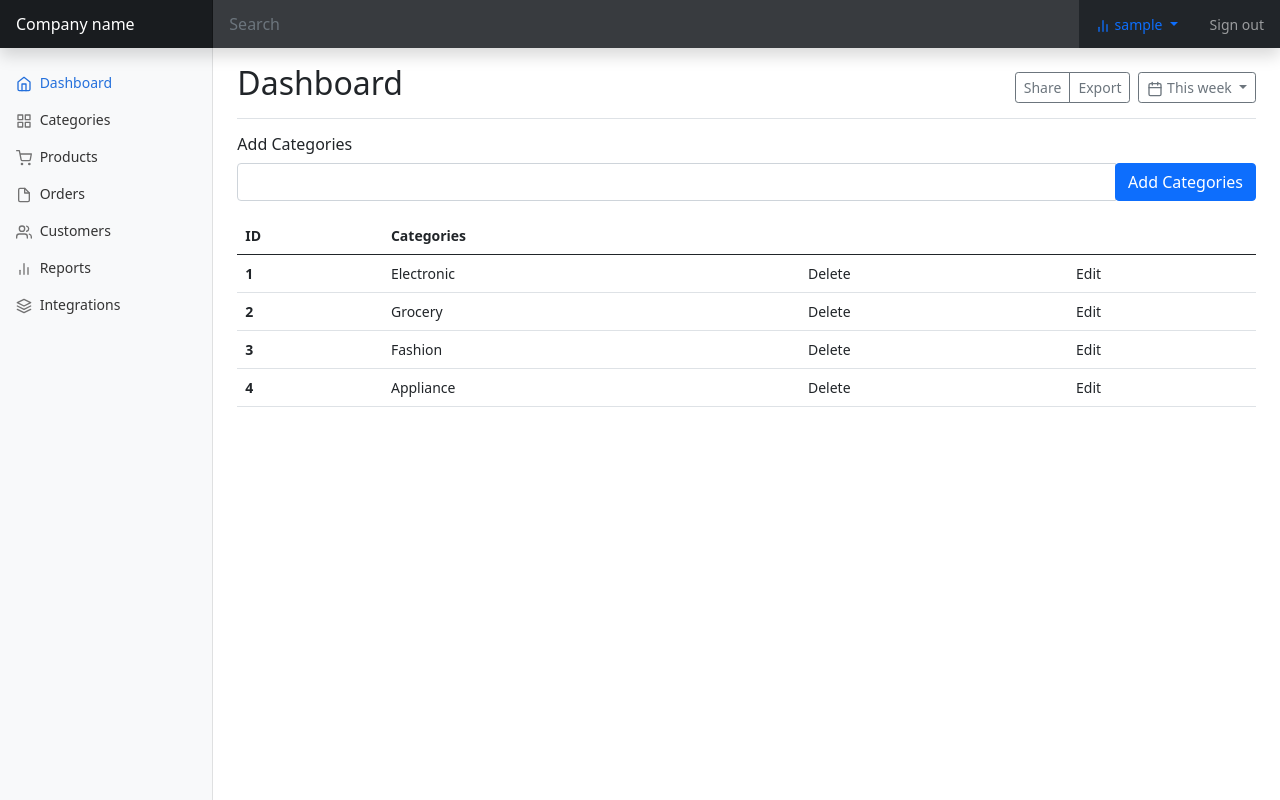
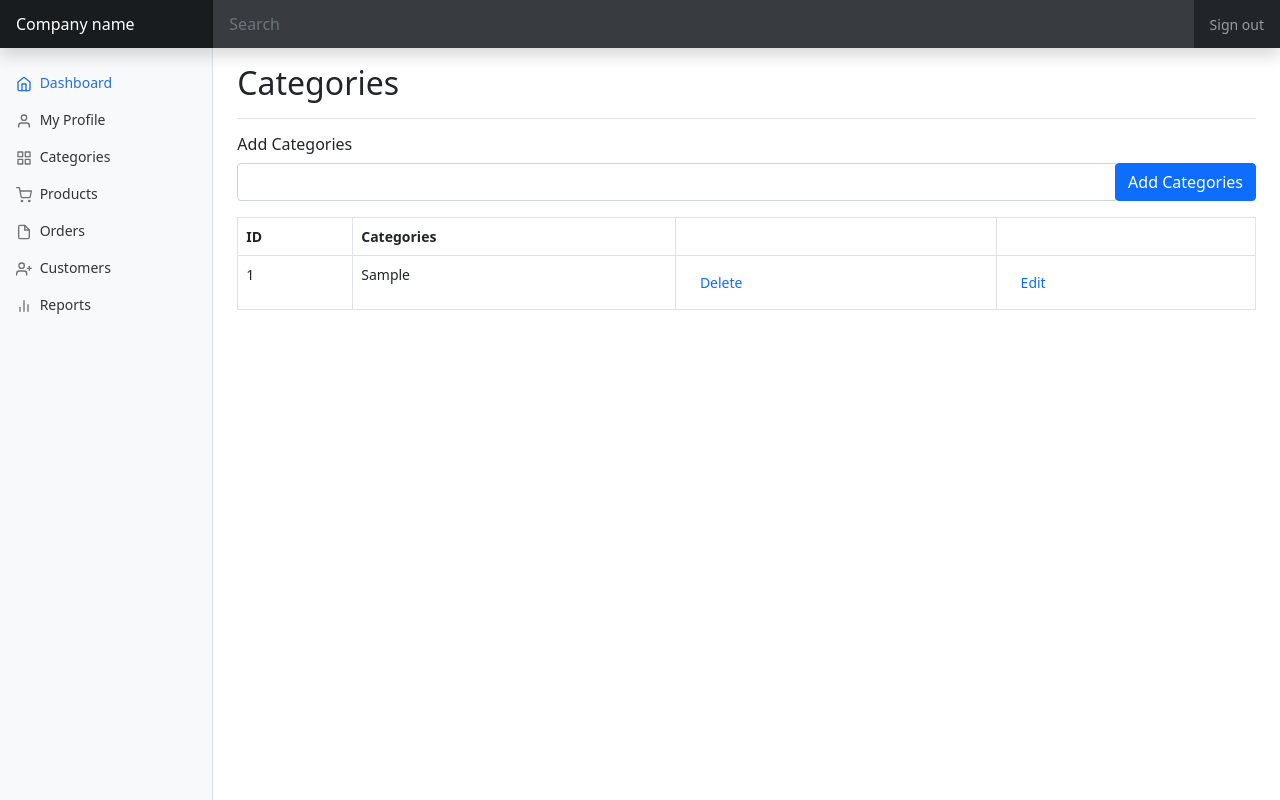
Before and after one commit to suryawanshinavin/ecommerce, a PHP site: page /admin/categories.php in a window 1280 px wide. Run offline with PHP 8.4, Linux system fonts and the light colour scheme; the visitor is signed in with stand-in values (Sample User, id 1); tables that the repository leaves empty or names only in its code hold one stand-in row (values such as "Sample post"); some libraries are stand-ins or nearby versions.

Commit message:
Added delete function in categories

```diff
--- a/admin/categories.php
+++ b/admin/categories.php
@@ -1,4 +1,25 @@
-<?php include_once "./include/admin_header.php"; ?>
+<?php include_once "./include/admin_header.php";
+
+global $con;
+
+if (isset($_GET['delete'])) {
+    $the_cat_id = $_GET['delete'];
+    $query = "DELETE FROM categories WHERE id = {$the_cat_id} ";
+    $delete_query = mysqli_query($con, $query);
+    header("Location: categories.php");
+    exit;
+
+}
+// edit query
+
+// if (isset($_GET['edit'])) {
+//     $the_cat_id = $_GET['edit'];
+//     $query = "UPDATE FROM categories WHERE id = {$the_cat_id}";
+//     $update_query = mysqli_query($con, $query);
+
+// }
+
+?>
 
 <?php include_once "./include/admin_navigation.php"; ?>
 
@@ -6,8 +27,8 @@
 
 <main class="col-md-9 ms-sm-auto col-lg-10 px-md-4">
     <div class="d-flex justify-content-between flex-wrap flex-md-nowrap align-items-center pt-3 pb-2 mb-3 border-bottom">
-        <h1 class="h2">Dashboard</h1>
-        <div class="btn-toolbar mb-2 mb-md-0">
+        <h1 class="h2">Categories</h1>
+        <!-- <div class="btn-toolbar mb-2 mb-md-0">
             <div class="btn-group me-2">
                 <button type="button" class="btn btn-sm btn-outline-secondary">Share</button>
                 <button type="button" class="btn btn-sm btn-outline-secondary">Export</button>
@@ -16,7 +37,7 @@
                 <span data-feather="calendar"></span>
                 This week
             </button>
-        </div>
+        </div> -->
     </div>
 
     <?php
@@ -47,14 +68,14 @@
         <div class="input-group mb-3">
             <input type="text" name="cat_title" id="" class="form-control" placeholder="" aria-describedby="helpId">
             <span class="input-group-btn">
-                <button name="submit" class="btn btn-default- btn-primary" type="submit1">
+                <button name="submit" class="btn btn-default- btn-primary" type="submit">
                     Add Categories
                 </button>
             </span>
         </div>
     </form>
 
-    <table class="table">
+    <table class="table table-responsive table-bordered table-hover">
         <thead class="thead-light">
             <tr>
                 <th>ID</th>
@@ -64,30 +85,35 @@
             </tr>
         </thead>
         <tbody>
-            <tr>
-                <th scope="row">1</th>
-                <td>Electronic</td>
-                <td>Delete</td>
-                <td>Edit</td>
-            </tr>
-            <tr>
-                <th scope="row">2</th>
-                <td>Grocery</td>
-                <td>Delete</td>
-                <td>Edit</td>
-            </tr>
-            <tr>
-                <th scope="row">3</th>
-                <td>Fashion</td>
-                <td>Delete</td>
-                <td>Edit</td>
-            </tr>
-            <tr>
-                <th scope="row">4</th>
-                <td>Appliance</td>
-                <td>Delete</td>
-                <td>Edit</td>
-            </tr>
+
+            <?php
+
+            global $con;
+
+            $query = "SELECT * FROM categories";
+            $select_categories = mysqli_query($con, $query);
+
+            $categories = mysqli_fetch_all($select_categories, MYSQLI_ASSOC);
+
+            $sl = 0;
+            foreach ($categories as $key => $value) {
+
+            ?>
+
+                <tr>
+
+                    <td scope="row"><?php echo ++$sl; ?></td>
+                    <td><?php echo $value['categories']; ?></td>
+                    <td><?php echo "<a class='nav-link' href='categories.php?delete=$value[id]'>Delete</a>" ?></td>
+                    <td><?php echo "<a class='nav-link' href='#'>Edit</a>" ?></td>
+
+                </tr>
+
+            <?php
+
+            }
+
+            ?>
         </tbody>
     </table>
 
--- a/admin/include/admin_footer.php
+++ b/admin/include/admin_footer.php
@@ -5,7 +5,7 @@
 
 <script src="https://cdn.jsdelivr.net/npm/feather-icons@4.28.0/dist/feather.min.js" integrity="sha384-uO3SXW5IuS1ZpFPKugNNWqTZRRglnUJK6UAZ/gxOX80nxEkN9NcGZTftn6RzhGWE" crossorigin="anonymous"></script>
 <script src="https://cdn.jsdelivr.net/npm/chart.js@2.9.4/dist/Chart.min.js" integrity="sha384-zNy6FEbO50N+Cg5wap8IKA4M/ZnLJgzc6w2NqACZaK0u0FXfOWRRJOnQtpZun8ha" crossorigin="anonymous"></script>
-<script src="dashboard.js"></script>
+<script src="js/dashboard.js"></script>
 </body>
 
 </html>
--- a/admin/include/admin_navigation.php
+++ b/admin/include/admin_navigation.php
@@ -6,19 +6,6 @@
         <span class="navbar-toggler-icon"></span>
     </button>
     <input class="form-control form-control-dark w-100" type="text" placeholder="Search" aria-label="Search">
-    <div class=" nav-item dropdown">
-        <a class="nav-link dropdown-toggle text-primary" href="#" role="button" id="dropdownMenuLink" data-bs-toggle="dropdown" aria-expanded="false">
-            <span data-feather="bar-chart-2"></span> <?php echo $_SESSION['username'] ?> <b class="caret"></b>
-        </a>
-        <ul class="dropdown-menu" aria-labelledby="dropdownMenuLink">
-            <li>
-                <a class="dropdown-item" href="#"> Profile</a>
-            </li>
-            <li>
-                <a class="dropdown-item" href="../include/logout.php"> Log Out</a>
-            </li>
-        </ul>
-    </div>
     <div class="navbar-nav">
         <div class="nav-item text-nowrap">
             <a class="nav-link px-3" href="../logout.php">Sign out</a>
--- a/admin/include/admin_sidebar.php
+++ b/admin/include/admin_sidebar.php
@@ -13,6 +13,12 @@
           </li>
           <li class="nav-item">
             <a class="nav-link" href="#">
+              <span data-feather="user"></span>
+              My Profile
+            </a>
+          </li>
+          <li class="nav-item">
+            <a class="nav-link" href="categories.php">
               <span data-feather="grid"></span>
               Categories
             </a>
@@ -31,7 +37,7 @@
           </li>
           <li class="nav-item">
             <a class="nav-link" href="#">
-                            <span data-feather="users"></span>
+              <span data-feather="user-plus"></span>
               Customers
             </a>
           </li>
@@ -39,12 +45,6 @@
             <a class="nav-link" href="#">
               <span data-feather="bar-chart-2"></span>
               Reports
-                        </a>
-                    </li>
-                    <li class="nav-item">
-                        <a class="nav-link" href="#">
-                            <span data-feather="layers"></span>
-                            Integrations
             </a>
           </li>
         </ul>
--- a/index.php
+++ b/index.php
@@ -12,7 +12,7 @@
 </head>
 
 <body>
-    <nav class="navbar navbar-expand-lg navbar-dark bg-dark">
+    <nav class="navbar shadow navbar-expand-lg navbar-light bg-light ">
         <div class="container-fluid">
             <a class="navbar-brand t" href="#">E-commerce</a>
             <button class="navbar-toggler" type="button" data-bs-toggle="collapse" data-bs-target="#navbarSupportedContent" aria-controls="navbarSupportedContent" aria-expanded="false" aria-label="Toggle navigation">
```
Also changed, not shown: admin/js/dashboard.js (renamed from admin/dashboard.js), admin/product.php (added). Lines whose indentation alone changed are shown as unchanged.
